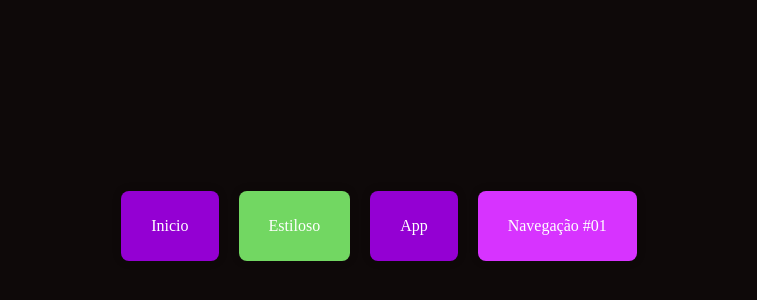
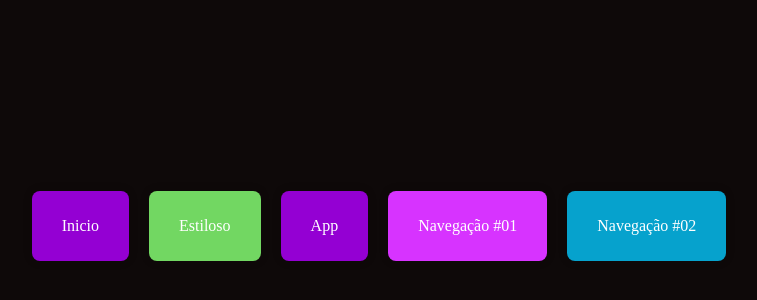
Before and after one commit to kazuohagy/fundamentos, a Next.js app: page / in a window 1280 px wide. Shown: the part 174-474 px from the top of the page, without its empty margins (261-1018 px from the left). Built offline with nearby package versions, Linux system fonts and the light colour scheme.

Commit message:
index.jsx

```diff
--- a/src/pages/index.jsx
+++ b/src/pages/index.jsx
@@ -7,6 +7,7 @@ export default function inicio() {
             <Navegador destino="/estiloso" texto="Estiloso"  />
             <Navegador destino="/app" texto="App" cor="#9400d3" />
             <Navegador destino="/navegacao" texto="Navegação #01" cor="#D733FF" />
+            <Navegador destino="/cliente/sp/123" texto="Navegação #02" cor="#06A2CD" />
         </div>
     )
 }
```
